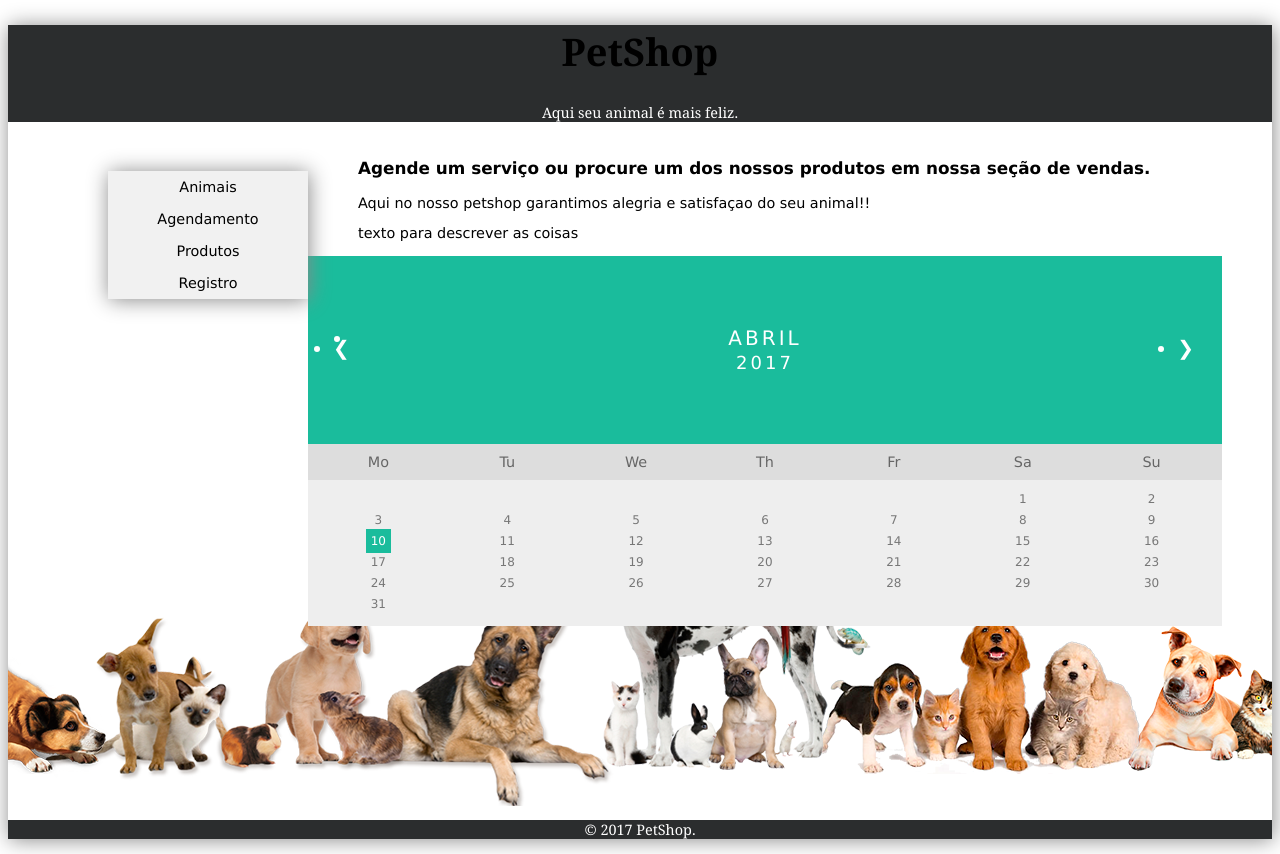
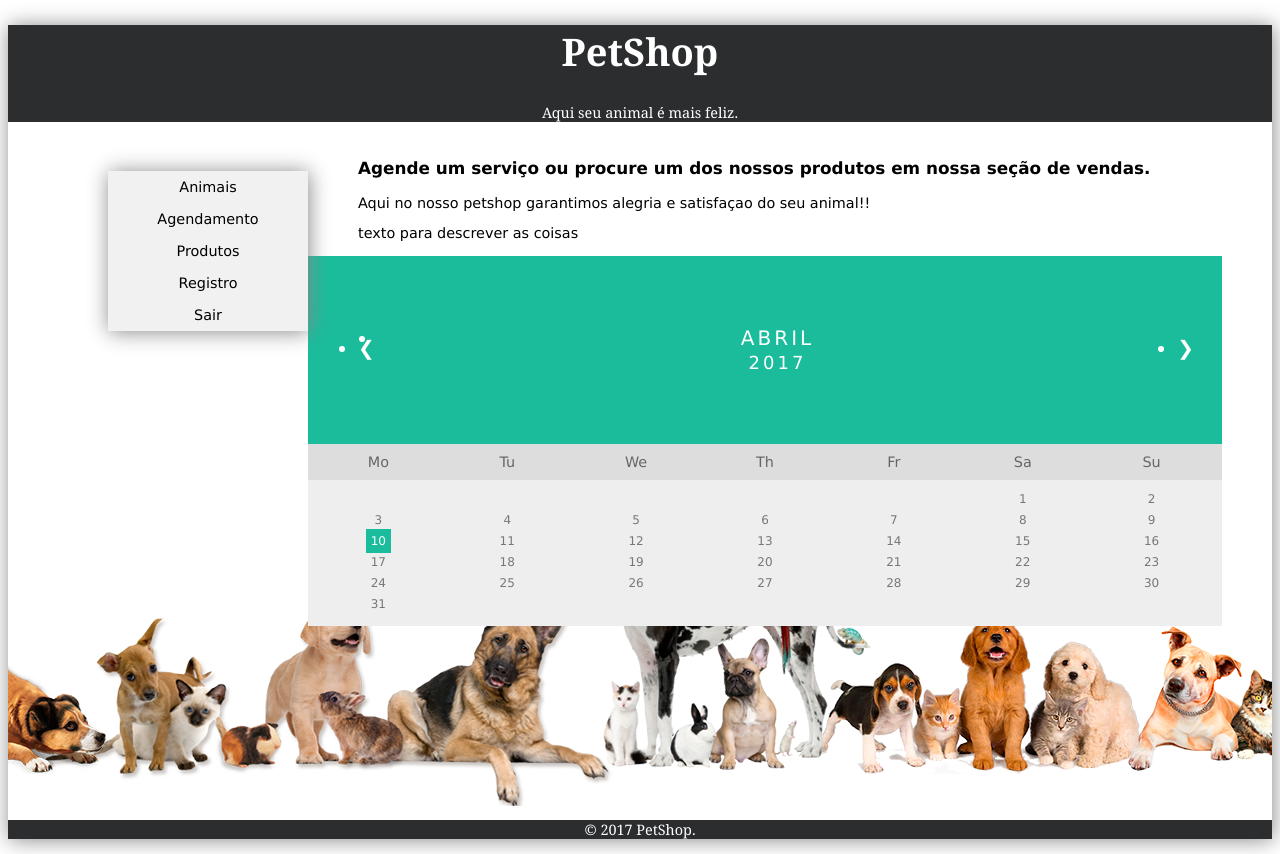
Before and after one commit to grobira/PetShopWeb, a plain HTML site: page PetShop/indexclient.html in a window 1280 px wide. Drawn offline with Linux system fonts and the light colour scheme; a web font is replaced by a local one.

Commit message:
tirei o link do petshop

```diff
--- a/PetShop/indexclient.html
+++ b/PetShop/indexclient.html
@@ -10,7 +10,7 @@
 		</head>
 		<body>
 			<header>
-				<h1><a href="index.html">PetShop</a></h1>
+				<h1>PetShop</h1>
 				<p>Aqui seu animal é mais feliz.</p>
 			</header>
 
@@ -21,6 +21,8 @@
 	  				<li><a href= "agendamento.html">Agendamento</a></li>
 	 				<li><a href= "produtosuser.html">Produtos</a></li>
 	  				<li><a href= "cadastroanimais.html">Registro</a></li>
+					<li><a href="index.html">Sair</a></li>
+
 				</ul>
 				</div>
 				<div style="text-align: left">
```
Also changed, not shown: PetShop/cadastroadmin.html (+1 -1 lines), PetShop/cadastroanimais.html (+2 -1 lines), PetShop/cadastrouser.html (+1 -1 lines), PetShop/gerenuseradmin.html (+1 -1 lines), PetShop/index.html (+1 -1 lines), PetShop/indexadmin.html (+1 -1 lines), PetShop/produtosadmin.html (+1 -1 lines), PetShop/servicosadmin.html (+1 -1 lines).
